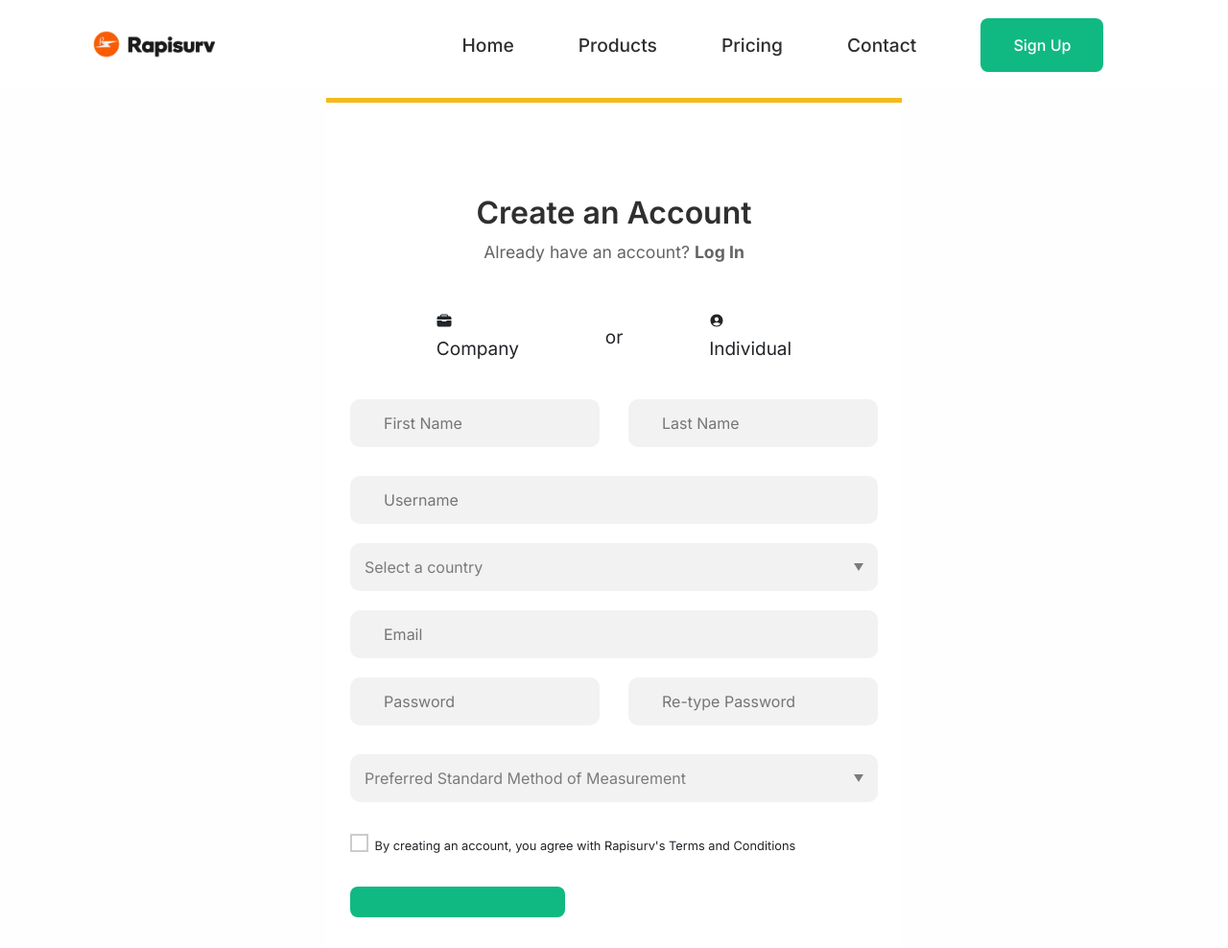
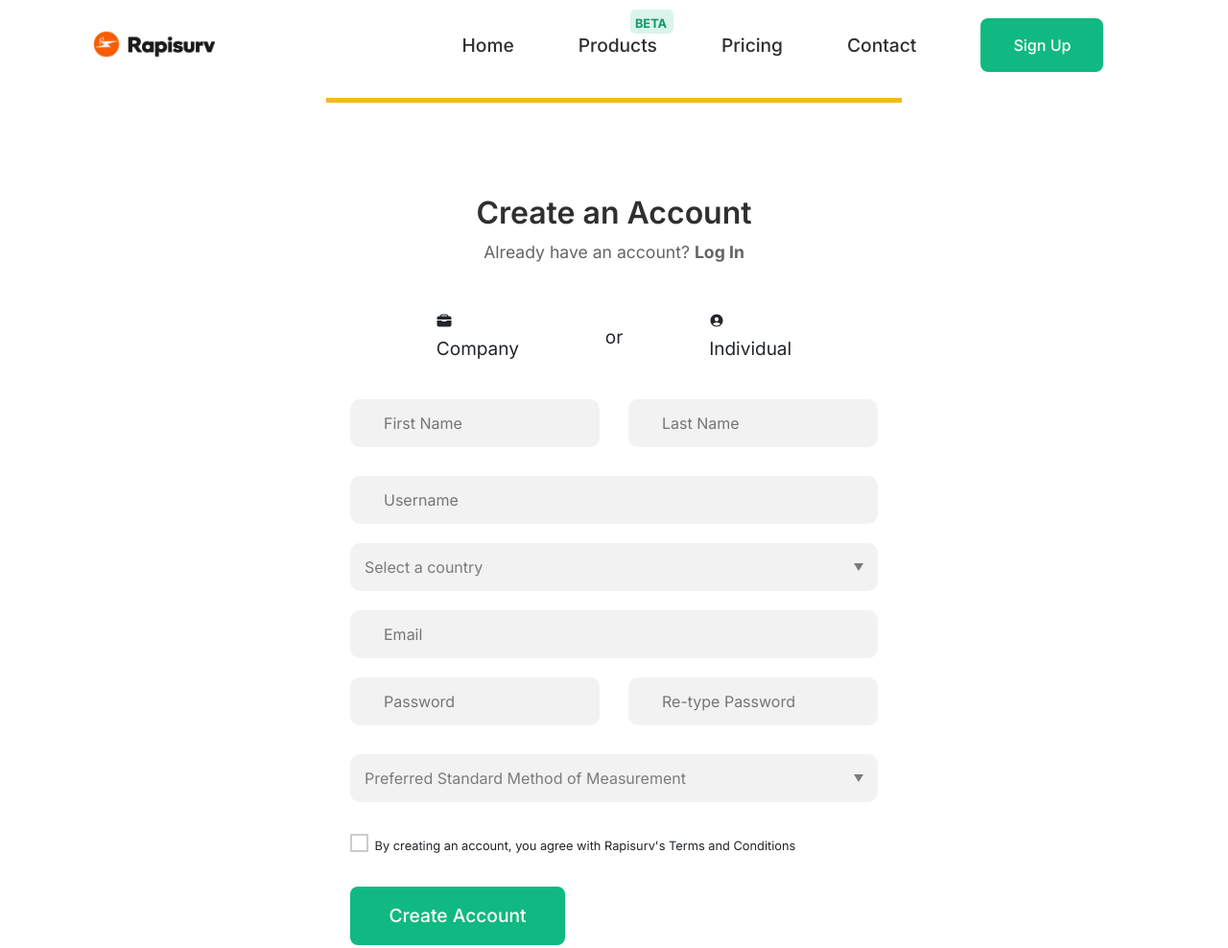
Before and after one commit to The-Henry-Ugo/Rapisurv, a plain HTML site: page signin.html in a window 1280 px wide. Shown: the top 988 px of the page at 96% size. Drawn offline with nearby package versions, Linux system fonts and the light colour scheme.

Commit message:
Added BETA to navigation

```diff
--- a/signin.html
+++ b/signin.html
@@ -23,7 +23,7 @@
       </a>
         <ul class="nav-links">
           <li><a href="index.html">Home</a></li>
-          <li><a href="products.html">Products</a></li>
+          <li><a class="beta-nav" href="products.html">Products <span>BETA</span></a></li>
           <li><a href="pricing.html">Pricing</a></li>
           <li><a href="contact.html">Contact</a></li>
           <li><a href="signup.html"><button>Sign Up</button></a></li>
@@ -355,7 +355,7 @@
                       <input type="checkbox" id="cb1">
                   <label for="cb1">By creating an account, you agree with Rapisurv's Terms and Conditions</label>
                     </div>
-                  <button></button>
+                  <button>Create Account</button>
                 </form>
               </div>
             </div>
--- a/style.css
+++ b/style.css
@@ -76,6 +76,25 @@ a {
   text-decoration: none;
   font-weight: 500;
   font-size: 1.2rem !important;
+}
+
+.beta-nav {
+  width: 200px !important;
+}
+
+.beta-nav span {
+  position: absolute;
+  top: -25px;
+  right: -17px;
+  background: #10b98127;
+  color: #10996b;
+  padding: 5px;
+  width: 45px !important;
+  height: 25px;
+  border-radius: 5px;
+  font-size: 0.8rem;
+  font-weight: bold;
+  z-index: 100000;
 }
 
 .current-nav {
```
Also changed, not shown: contact.html (+1 -1 lines), index.html (+1 -1 lines), learning.html (+1 -1 lines), partners.html (+1 -1 lines), pricing.html (+2 -2 lines), signup.html (+1 -1 lines).
